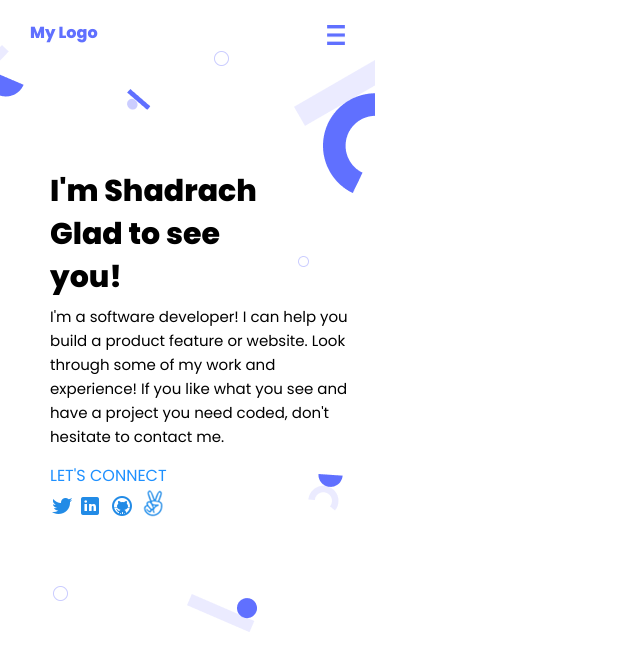
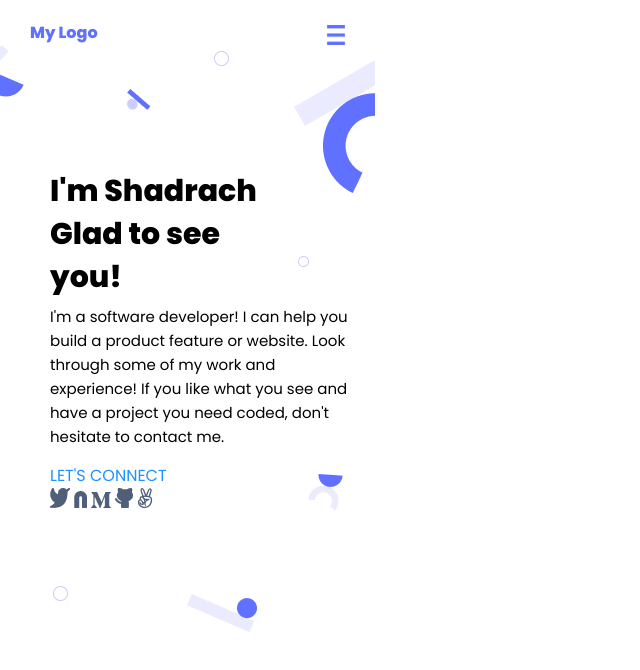
Before and after one commit to ShaddyMore/My_portfolio1, a website: page index.html in a window 1280 px wide. Shown: the whole page, without its empty margins (0-640 px from the left). Drawn offline with Linux system fonts and the light colour scheme.

Commit message:
Added image files

```diff
--- a/index.html
+++ b/index.html
@@ -31,12 +31,12 @@
       </div>
       <div class="icons-social">
         <a class="icon-twitter" href="">
-          <img src="/images/icons8-twitter-24.png" alt=""></a>
+          <img src="/images/Twitter.png" alt=""></a>
         <a class="icon-linkedin" href="">
-          <img src="/images/icons8-linkedin-24.png" alt=""></a>
-        <a class="icon-medium" href=""> <img src="/images/icon8-medium-old-24.png" alt=""/></a>
-        <a class="icon-github" href=""> <img src="/images/icons8-github-24.png" alt=""/><a>
-        <a class="icon-iOS" href=""> <img src="/images/icons8-angellist.png" alt=""></a>
+          <img src="/images/Linkedin.png" alt=""></a>
+        <a class="icon-medium" href=""> <img src="/images/Vector4.png" alt=""/></a>
+        <a class="icon-github" href=""> <img src="/images/Github.png" alt=""/><a>
+        <a class="icon-iOS" href=""> <img src="/images/iOS.png" alt=""></a>
       </div>
       </div>
      </section>
--- a/package.json
+++ b/package.json
@@ -16,5 +16,8 @@
   "bugs": {
     "url": "https://github.com/ShaddyMore/My_portfolio1/issues"
   },
-  "homepage": "https://github.com/ShaddyMore/My_portfolio1#readme"
+  "homepage": "https://github.com/ShaddyMore/My_portfolio1#readme",
+  "devDependencies": {
+    "hint": "^7.1.2"
+  }
 }
```
Also changed, not shown: images/Github.png (added), images/Linkedin.png (added), images/Twitter.png (added), images/Vector4.png (added), images/iOS.png (added), images/icons8-angellist.png (deleted), images/icons8-github-24.png (deleted), images/icons8-linkedin-24.png (deleted), images/icons8-medium-old-24.png (deleted), images/icons8-twitter-24.png (deleted), 1 other file.
